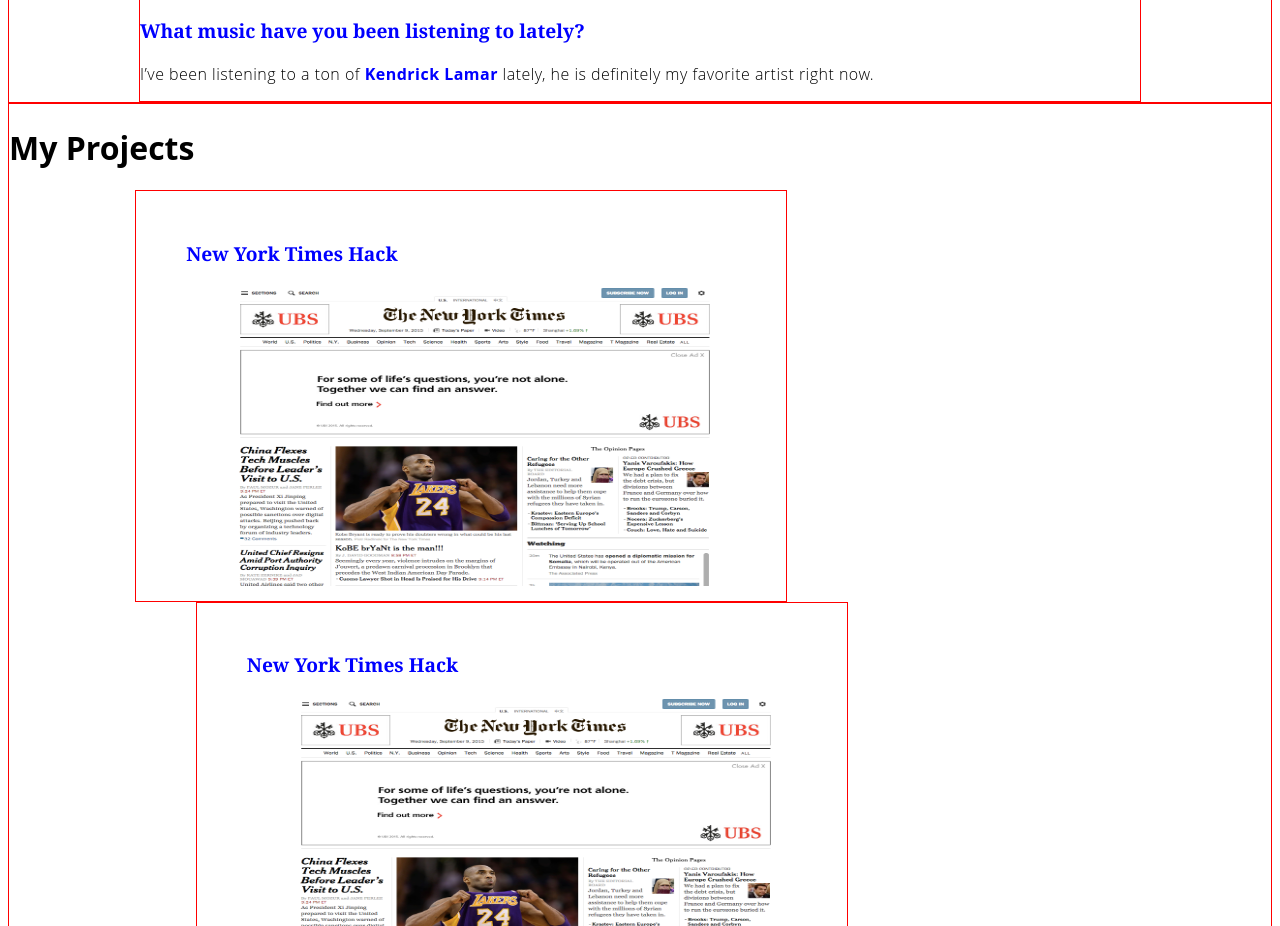
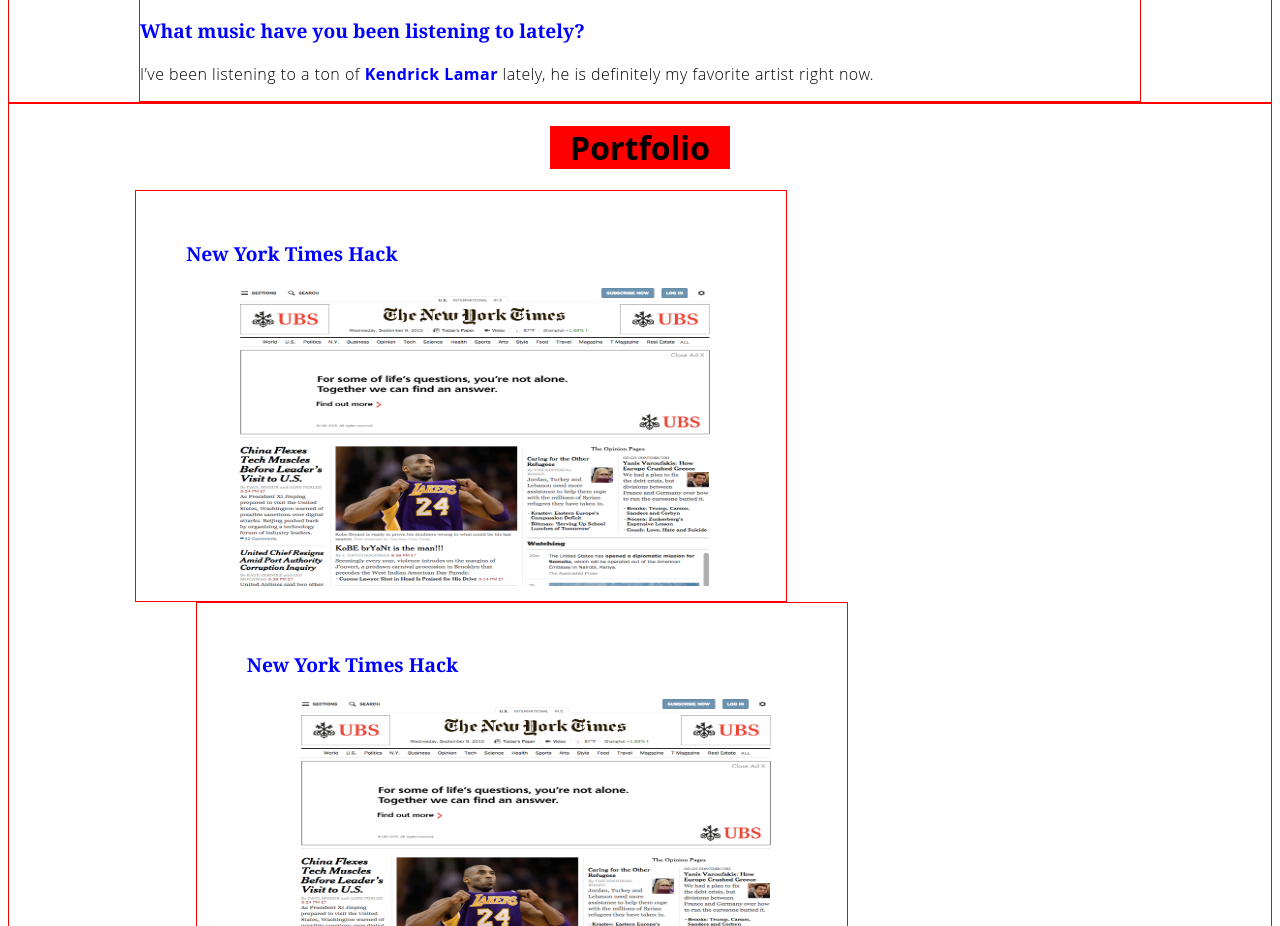
Before and after one commit to dtrinh888/portfolio, a plain HTML site: page index.html in a window 1280 px wide. Shown: the part 1320-2246 px from the top of the page. Drawn offline with Linux system fonts and the light colour scheme.

Commit message:
portfolio pic

```diff
--- a/index.html
+++ b/index.html
@@ -39,7 +39,9 @@
 		</div>
 	</div>
 	<div class="projects-container">
-		<h1>My Projects</h1>
+		<div class="project-title">
+			<h1>Portfolio</h1>
+		</div>
 		<div class="projects-content">
 			<section class="projects">
 				<h2>New York Times Hack</h2>
--- a/styles.css
+++ b/styles.css
@@ -113,10 +113,18 @@
 section > h1 {
   margin-top: 2em;
 }
+
 .projects-container{
   border: 1px solid red;
+  overflow: hidden;
+}
 
-  overflow: hidden;
+.project-title {
+  background-color: red;
+  text-align: center;
+  width: 180px;
+  margin: 0 auto;
+  color: black;
 }
 
 .projects-content {
```
Also changed, not shown: 1 other file.
